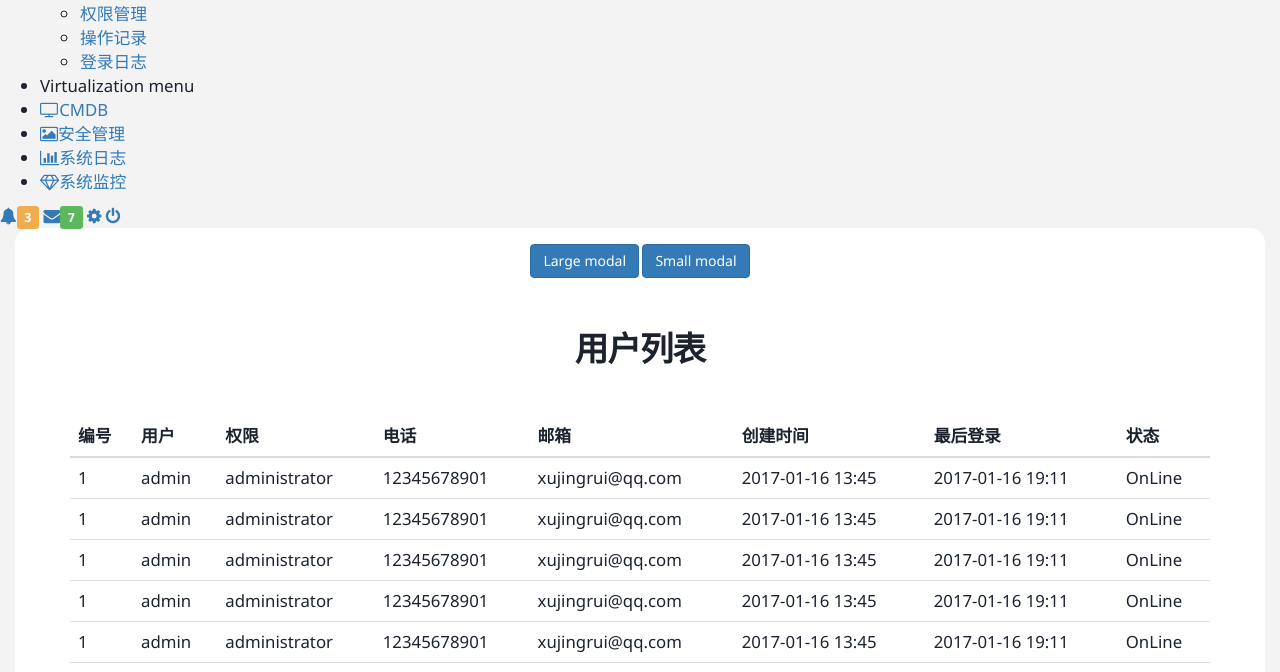
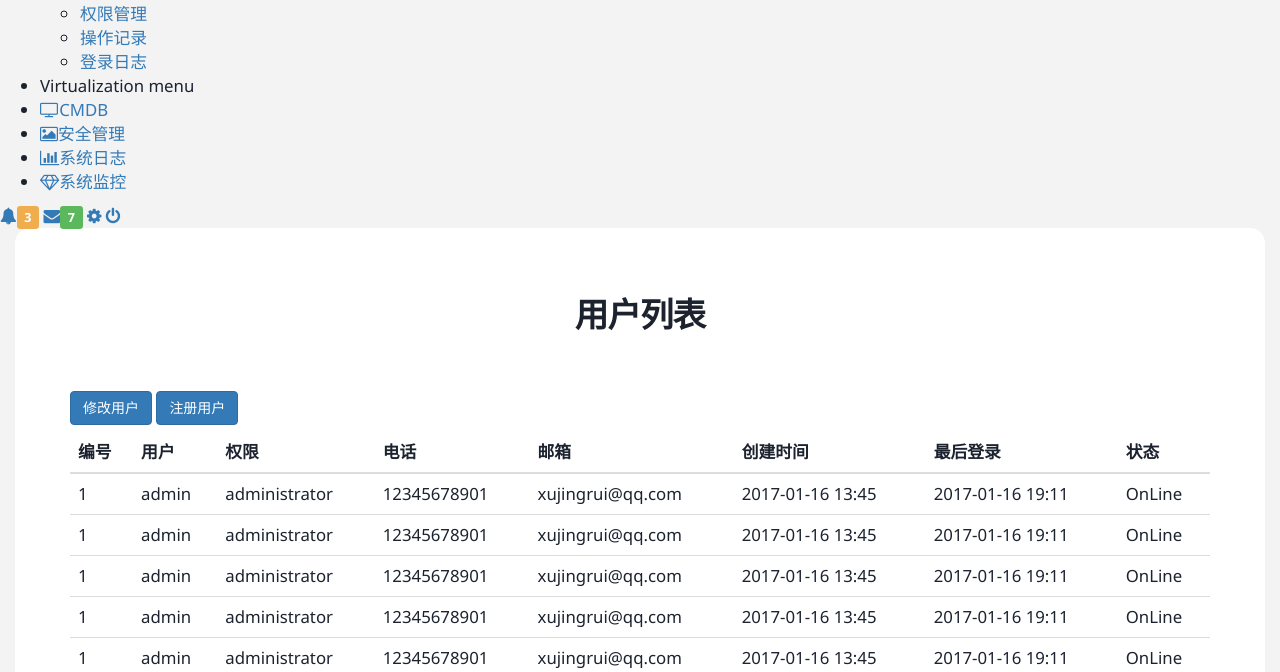
Before and after one commit to xujingrui/appweb, a Flask app: page /user/user_list in a window 1280 px wide. Shown: the part 733-1405 px from the top of the page. Run offline with Flask 2, Linux system fonts and the light colour scheme; some libraries are stand-ins or nearby versions.

```diff
--- a/static/css/demo.css
+++ b/static/css/demo.css
@@ -59,3 +59,9 @@ body{
 	background: #fff;
 	border-radius:15px;
 }
+
+.user_button {
+    margin: 0 auto;
+	line-height: 3;
+
+}
--- a/templates/user_list.html
+++ b/templates/user_list.html
@@ -5,13 +5,14 @@
 {% block head %}{% endblock %}
 
 {% block main %}
-    <header class="header">
+    <header class="header"><h1>用户列表</h1></header>
 
 
+ <div class="container">
 
-
+<div class="user_button" >
 <!-- Large modal -->
-<button class="btn btn-primary" data-toggle="modal" data-target=".bd-example-modal-lg">Large modal</button>
+<button class="btn btn-primary" data-toggle="modal" data-target=".bd-example-modal-lg">修改用户</button>
 
 <div class="modal fade bd-example-modal-lg" tabindex="-1" role="dialog" aria-labelledby="myLargeModalLabel" aria-hidden="true">
   <div class="modal-dialog">
@@ -35,7 +36,7 @@
 </div>
 
 <!-- Small modal -->
-<button type="button" class="btn btn-primary" data-toggle="modal" data-target=".bd-example-modal-sm">Small modal</button>
+<button type="button" class="btn btn-primary" data-toggle="modal" data-target=".bd-example-modal-sm">注册用户</button>
 
 <div class="modal fade bd-example-modal-sm" tabindex="-1" role="dialog" aria-labelledby="mySmallModalLabel" aria-hidden="true">
   <div class="modal-dialog">
@@ -58,18 +59,9 @@
   </div>
 </div>
 
+</div>
 
 
-
-
-
-
-
-
-
-
-        <h1>用户列表</h1></header>
- <div class="container">
 	<div class="row clearfix">
 		<div class="col-md-12 column">
 			<table class="table table-hover">
```
